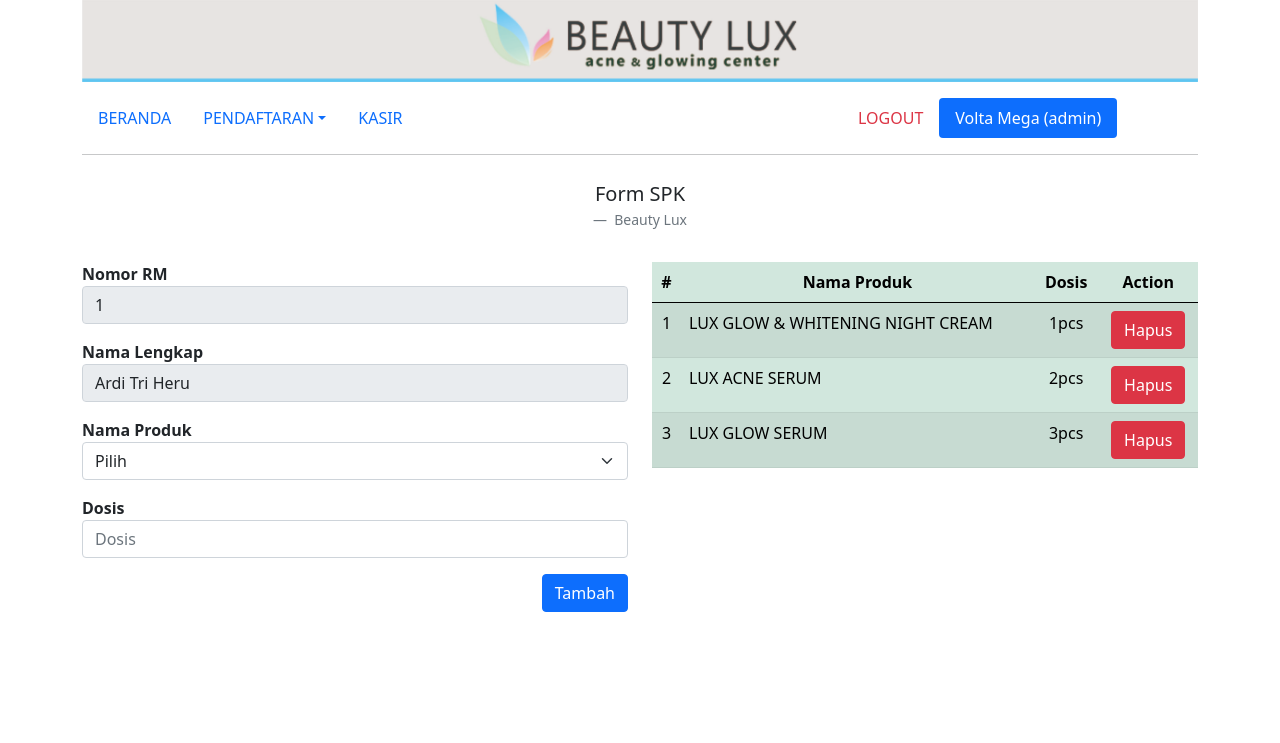
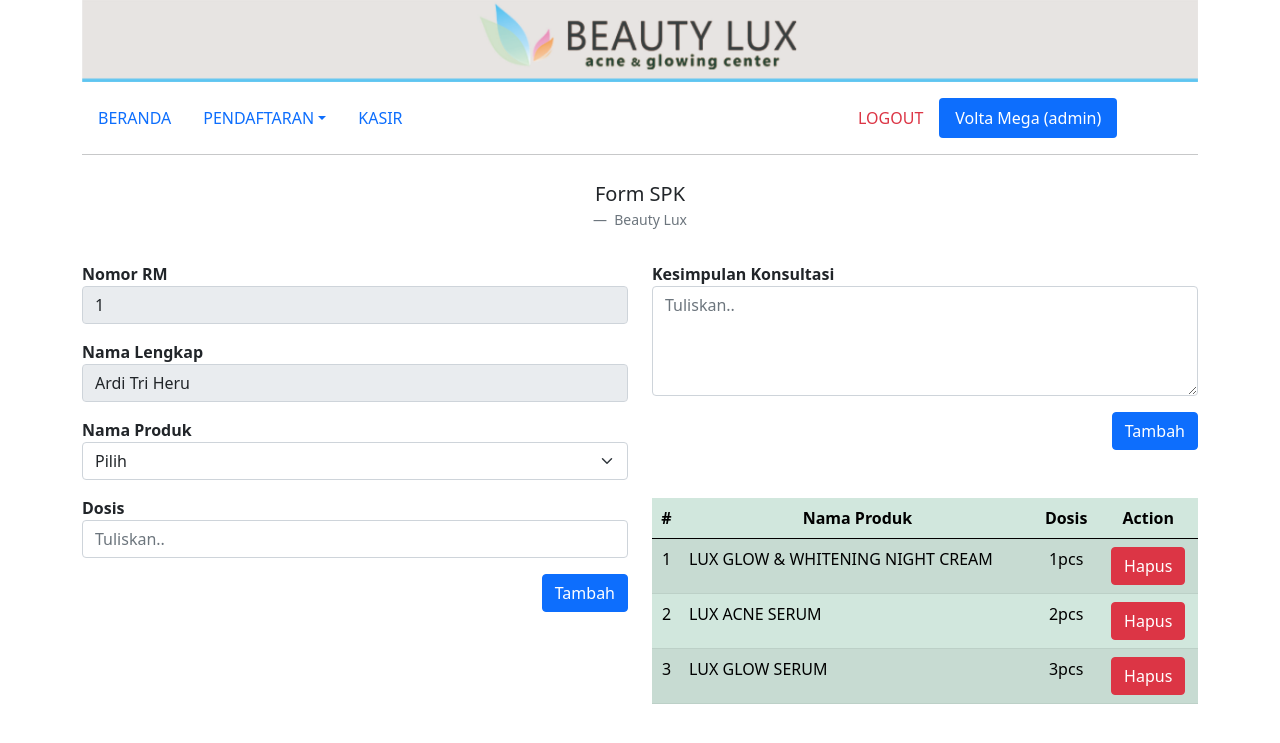
Before and after one commit to arditriheru/Skripsi-Volta, a PHP site: page /treatment_form.php?id_treatment=7 in a window 1280 px wide. Shown: the top 743 px of the page. Run offline with PHP 8.4, Linux system fonts and the light colour scheme; a user stored in the database is signed in; data comes from the database, SQL or seed files in the repository.

Commit message:
dokter: add insert form kesimpulan dokter

```diff
--- a/treatment_form.php
+++ b/treatment_form.php
@@ -57,9 +57,9 @@
                                 $koneksi,
                                 "SELECT * FROM produk;"
                             );
-                            while ($d = mysqli_fetch_array($data)) { ?>
+                            while ($a = mysqli_fetch_array($data)) { ?>
 
-                                <option value="<?= $d['id_produk']; ?>"><?= $d['nama_produk']; ?></option>
+                                <option value="<?= $a['id_produk']; ?>"><?= $a['nama_produk']; ?></option>
 
                             <?php } ?>
 
@@ -67,7 +67,20 @@
                     </div>
                     <div class="col-12">
                         <label><b>Dosis</b></label>
-                        <input type="text" name="dosis" class="form-control" placeholder="Dosis" required>
+                        <input type="text" name="dosis" class="form-control" placeholder="Tuliskan.." required>
+                    </div>
+                    <div class="col-12">
+                        <button type="submit" class="btn btn-primary float-end">Tambah</button>
+                    </div>
+                </form>
+
+        </div>
+        <div class="col-md-6">
+            <form method="post" action="treatment_tambah_kesimpulan.php" class="row g-3 mb-5" enctype="multipart/form-data">
+                <div class="col-12">
+                    <input type="hidden" name="id_treatment" class="form-control" value="<?= $d['id_treatment']; ?>" readonly>
+                    <label><b>Kesimpulan Konsultasi</b></label>
+                    <textarea class="form-control" name="kesimpulan" rows="4" cols="50" placeholder="Tuliskan.."></textarea>
                 </div>
                 <div class="col-12">
                     <button type="submit" class="btn btn-primary float-end">Tambah</button>
@@ -76,8 +89,6 @@
 
         <?php } ?>
 
-        </div>
-        <div class="col-md-6">
         <table class="table table-success table-striped">
             <thead>
                 <tr>
```
Also changed, not shown: treatment_tambah_kesimpulan.php (added, +18 -0 lines). Lines whose indentation alone changed are shown as unchanged.
